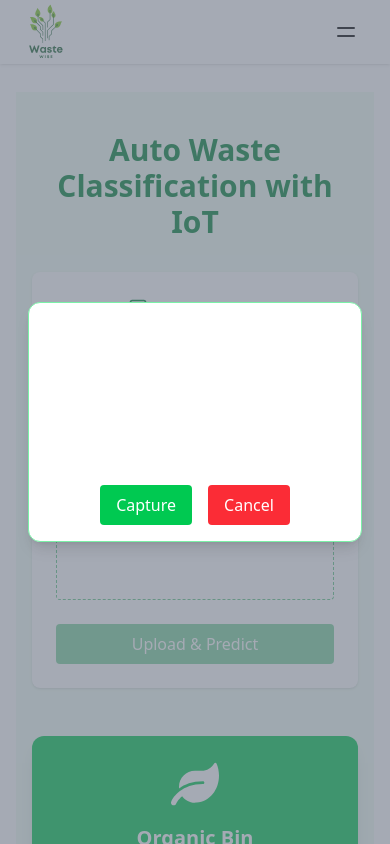
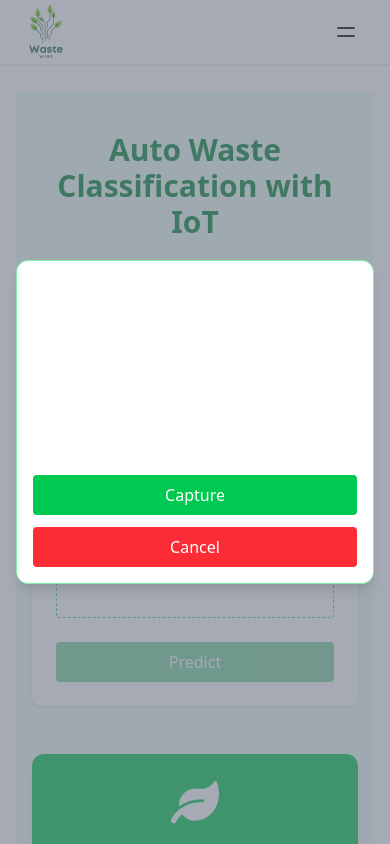
Before and after one commit to tran-tuong/waste-classification-FE, a React (Vite) app: page /classify/iot in a window 390 px wide. Both pictures are taken after a click on the button "Use Camera". Shown: the top 844 px of the page. Built offline with nearby package versions, Linux system fonts and the light colour scheme; no server answers.

Commit message:
responsive-predict-and-control-page

```diff
--- a/src/components/bins/BinOpenPopup.jsx
+++ b/src/components/bins/BinOpenPopup.jsx
@@ -3,28 +3,28 @@ import React from "react";
 const BinOpenPopup = ({ bins, openedBin, countdown, onClose }) => {
   if (!openedBin) return null;
 
-  const currentBin = bins.find(bin => bin.id === openedBin);
+  const currentBin = bins.find((bin) => bin.id === openedBin);
   if (!currentBin) return null;
 
   return (
-    <div className="fixed inset-0 bg-gray-500/50 flex items-center justify-center z-50">
-      <div className="bg-white p-6 rounded-xl shadow-xl text-center max-w-sm w-full">
-        <div className="flex justify-center text-6xl mb-4 text-green-600/30">
+    <div className="fixed inset-0 bg-gray-500/50 flex items-center justify-center z-50 px-4">
+      <div className="bg-white p-4 sm:p-6 rounded-xl shadow-xl text-center w-full max-w-sm">
+        <div className="flex justify-center text-5xl sm:text-6xl mb-4 text-green-600/30">
           {currentBin.icon}
         </div>
-        <h2 className="text-2xl font-bold mb-2 text-emerald-600">
-          <a className="text-3xl font-extrabold uppercase">
+        <h2 className="text-xl sm:text-2xl font-bold mb-2 text-emerald-600">
+          <span className="text-2xl sm:text-3xl font-extrabold uppercase">
             {currentBin.label}
-          </a>{" "}
+          </span>{" "}
           bin is open
         </h2>
-        <p className="text-xl italic text-red-500">
+        <p className="text-base sm:text-xl italic text-red-500">
           Closing in {countdown}s...
         </p>
         {onClose && (
           <button
             onClick={onClose}
-            className="mt-4 bg-green-500 text-white px-4 py-2 rounded hover:bg-green-600"
+            className="mt-4 bg-green-500 text-white px-4 py-2 rounded hover:bg-green-600 w-full sm:w-auto"
           >
             Close
           </button>
--- a/src/components/camera/CameraPopup.jsx
+++ b/src/components/camera/CameraPopup.jsx
@@ -3,24 +3,24 @@ import Webcam from "react-webcam";
 
 export default function CameraPopup({ webcamRef, onCapture, onCancel }) {
   return (
-    <div className="fixed inset-0 bg-gray-500/60 flex items-center justify-center z-50">
-      <div className="bg-white p-4 rounded-xl shadow-lg text-center border border-green-300">
+    <div className="fixed inset-0 bg-gray-500/60 flex items-center justify-center z-50 px-4">
+      <div className="bg-white p-4 sm:p-6 rounded-xl shadow-lg text-center border border-green-300 w-full max-w-md">
         <Webcam
           audio={false}
           ref={webcamRef}
           screenshotFormat="image/jpeg"
-          className="rounded-md"
+          className="rounded-md w-full h-auto aspect-video object-cover"
         />
-        <div className="mt-4 flex gap-4 justify-center">
+        <div className="mt-4 flex flex-col sm:flex-row gap-3 justify-center">
           <button
             onClick={onCapture}
-            className="bg-green-500 px-4 py-2 rounded text-white hover:bg-green-600"
+            className="bg-green-500 px-4 py-2 rounded text-white hover:bg-green-600 w-full sm:w-auto"
           >
             Capture
           </button>
           <button
             onClick={onCancel}
-            className="bg-red-500 px-4 py-2 rounded text-white hover:bg-red-600"
+            className="bg-red-500 px-4 py-2 rounded text-white hover:bg-red-600 w-full sm:w-auto"
           >
             Cancel
           </button>
--- a/src/components/errorHandling/ApiErrorPopup.jsx
+++ b/src/components/errorHandling/ApiErrorPopup.jsx
@@ -2,17 +2,17 @@ import React from "react";
 
 const ApiErrorPopup = ({ onClose }) => {
   return (
-    <div className="fixed inset-0 bg-black/40 flex items-center justify-center z-50">
-      <div className="bg-white rounded-lg shadow-xl p-6 max-w-md text-center border-l-8 border-red-500">
+    <div className="fixed inset-0 bg-black/40 flex items-center justify-center z-50 px-4">
+      <div className="bg-white rounded-lg shadow-xl p-5 sm:p-6 w-full max-w-sm sm:max-w-md text-center border-l-4 border-red-500">
         <h2 className="text-2xl font-bold text-red-600 mb-3 animate-pulse">
-          Ops Error!
+          Oops! Error
         </h2>
-        <p className="text-gray-700 mb-4">
+        <p className="text-gray-700 mb-4 text-base sm:text-lg">
           Couldn’t connect to the server. Please try again in a few minutes.
         </p>
         <button
           onClick={onClose}
-          className="mt-2 bg-red-600 hover:bg-red-700 text-white font-semibold py-2 px-5 rounded shadow transition"
+          className="mt-2 bg-red-600 hover:bg-red-700 text-white font-semibold py-2 px-6 rounded shadow transition w-full sm:w-auto"
         >
           Close
         </button>
--- a/src/components/errorHandling/BinBusyPopup.jsx
+++ b/src/components/errorHandling/BinBusyPopup.jsx
@@ -2,17 +2,17 @@ import React from "react";
 
 export default function BinBusyPopup({ onClose }) {
   return (
-    <div className="fixed inset-0 bg-black/50 flex items-center justify-center z-50">
-      <div className="bg-white p-6 rounded-xl shadow-lg text-center max-w-md w-full">
-        <h2 className="text-2xl font-bold text-red-600/55 mb-4">
+    <div className="fixed inset-0 bg-black/50 flex items-center justify-center z-50 px-4">
+      <div className="bg-white p-5 sm:p-6 rounded-xl shadow-lg text-center w-full max-w-sm sm:max-w-md">
+        <h2 className="text-xl sm:text-2xl font-bold text-red-600/60 mb-3">
           The waste bin is busy
         </h2>
-        <p className="text-green-700 mb-4">
+        <p className="text-green-700 text-base sm:text-lg mb-4">
           Please wait a few moments and try again.
         </p>
         <button
           onClick={onClose}
-          className="bg-green-600 text-white px-4 py-2 rounded hover:bg-green-700"
+          className="w-full sm:w-auto bg-green-600 text-white px-5 py-2 rounded hover:bg-green-700 transition"
         >
           OK
         </button>
--- a/src/components/image/ImageUploader.jsx
+++ b/src/components/image/ImageUploader.jsx
@@ -3,8 +3,8 @@ import { Camera, Image as ImageIcon } from "lucide-react";
 
 const ImageUploader = ({ onFileChange, onCameraClick }) => {
   return (
-    <div className="flex flex-col md:flex-row gap-4 justify-between items-center">
-      <label className="flex items-center gap-2 text-green-700 font-medium cursor-pointer">
+    <div className="flex flex-col md:flex-row gap-4 md:gap-6 justify-center md:justify-between items-center w-full">
+      <label className="flex items-center justify-center w-full md:w-auto gap-2 text-green-700 font-medium cursor-pointer border border-green-500 md:border-0 px-4 py-2 rounded hover:bg-green-50 transition">
         <ImageIcon className="w-5 h-5" />
         <input
           type="file"
@@ -17,7 +17,7 @@ const ImageUploader = ({ onFileChange, onCameraClick }) => {
 
       <button
         onClick={onCameraClick}
-        className="flex items-center gap-2 bg-green-500 text-white px-4 py-2 rounded hover:bg-green-600"
+        className="flex items-center justify-center w-full md:w-auto gap-2 bg-green-500 text-white px-4 py-2 rounded hover:bg-green-600 transition"
       >
         <Camera className="w-5 h-5" />
         Use Camera
--- a/src/components/ui/ActionButton.jsx
+++ b/src/components/ui/ActionButton.jsx
@@ -5,8 +5,8 @@ const ActionButton = ({ onClick, disabled, loading, icon, label, className, type
   // Define button styles based on type
   const styles = {
     primary: `w-full bg-green-600 text-white py-3 rounded hover:bg-green-700 disabled:opacity-50 transition`,
-    secondary: `flex items-center justify-center gap-1 bg-green-700/80 border border-gray-300 text-white py-3 px-4 rounded hover:bg-green-900/80 transition`,
-    reset: `flex items-center justify-center gap-1 bg-green-600 border border-green-600 text-white py-3 px-4 rounded hover:bg-green-800 transition`
+    secondary: `w-full flex items-center justify-center gap-1 bg-green-700/80 border border-gray-300 text-white py-3 px-4 rounded hover:bg-green-900/80 transition`,
+    reset: `flex items-center justify-center gap-1 bg-green-900/90 text-white py-3 px-4 rounded hover:bg-green-600 transition`
   };
 
   const baseStyle = styles[type] || styles.primary;
@@ -30,7 +30,7 @@ export const PredictButton = ({ onClick, disabled, loading }) => (
     onClick={onClick}
     disabled={disabled}
     loading={loading}
-    label={loading ? "Predicting..." : "Upload & Predict"}
+    label={loading ? "Predicting..." : "Predict"}
     type="primary"
   />
 );
@@ -40,7 +40,7 @@ export const ResetButton = ({ onClick }) => (
     onClick={onClick}
     icon={<RefreshCcw size={16} />}
     label="Try Again"
-    type="reset"
+    type="secondary"
   />
 );
 
--- a/src/pages/Classification/AutoWithIoT.jsx
+++ b/src/pages/Classification/AutoWithIoT.jsx
@@ -9,7 +9,8 @@ import BinOpenPopup from "../../components/bins/BinOpenPopup";
 import CameraPopup from "../../components/camera/CameraPopup";
 import BinBusyPopup from "../../components/errorHandling/BinBusyPopup";
 import ApiErrorPopup from "../../components/errorHandling/ApiErrorPopup";
-import { PredictButton } from "../../components/ui/ActionButton";
+import { PredictButton, ResetButton } from "../../components/ui/ActionButton";
+import { RefreshCcw } from "lucide-react";
 
 export default function AutoWithIoT() {
   const [file, setFile] = useState(null);
@@ -88,7 +89,7 @@ export default function AutoWithIoT() {
       handleOpenBin(predictedClass);
     } catch (error) {
       if (error.response?.status === 409) {
-        setBinBusy(true); // Show busy popup
+        setBinBusy(true);
       } else {
         console.error("Prediction failed:", error);
         setApiError(true);
@@ -130,12 +131,20 @@ export default function AutoWithIoT() {
         <ImagePreview preview={preview} />
 
         {/* Predict button */}
-        <div className="mt-6">
-          <PredictButton
-            onClick={handleUpload}
-            disabled={!file || loading}
-            loading={loading}
-          />
+        <div className="mt-6 flex gap-4">
+          {!result && (
+            <PredictButton
+              onClick={handleUpload}
+              disabled={!file || loading}
+              loading={loading}
+            />
+          )}
+
+          {result && (
+            <ResetButton
+              onClick={handleReset}
+            />
+          )}
         </div>
 
         {/* Classification result */}
--- a/src/pages/Classification/ClassifyByImage.jsx
+++ b/src/pages/Classification/ClassifyByImage.jsx
@@ -6,7 +6,10 @@ import ImagePreview from "../../components/image/ImagePreview";
 import ClassificationResult from "../../components/image/ClassificationResult";
 import CameraPopup from "../../components/camera/CameraPopup";
 import ApiErrorPopup from "../../components/errorHandling/ApiErrorPopup";
-import ActionButton, { PredictButton, ResetButton } from "../../components/ui/ActionButton";
+import ActionButton, {
+  PredictButton,
+  ResetButton,
+} from "../../components/ui/ActionButton";
 
 export default function ClassifyByImage() {
   const [file, setFile] = useState(null);
@@ -98,18 +101,22 @@ export default function ClassifyByImage() {
 
         {/* Action buttons */}
         <div className="flex gap-4 mt-6">
+          {!result && (
             <PredictButton
               onClick={handleUpload}
               disabled={!file || loading}
               loading={loading}
             />
+          )}
 
+          {(result || file || preview ) && !loading && !showResultPopup && (
             <ActionButton
               onClick={handleReset}
               icon={<RefreshCcw size={16} />}
               label="Reset"
-            type="secondary"
+              type="reset"
             />
+          )}
         </div>
       </div>
 
@@ -127,7 +134,10 @@ export default function ClassifyByImage() {
         result={result}
         preview={preview}
         showPopup={showResultPopup}
-        onClosePopup={() => setShowResultPopup(false)}
+        onClosePopup={() => {
+          setShowResultPopup(false);
+          setResult(null);
+        }}
       />
 
       {/* Error popup */}
```
Also changed, not shown: src/components/image/ClassificationResult.jsx (+12 -19 lines). Lines whose indentation alone changed are shown as unchanged.
